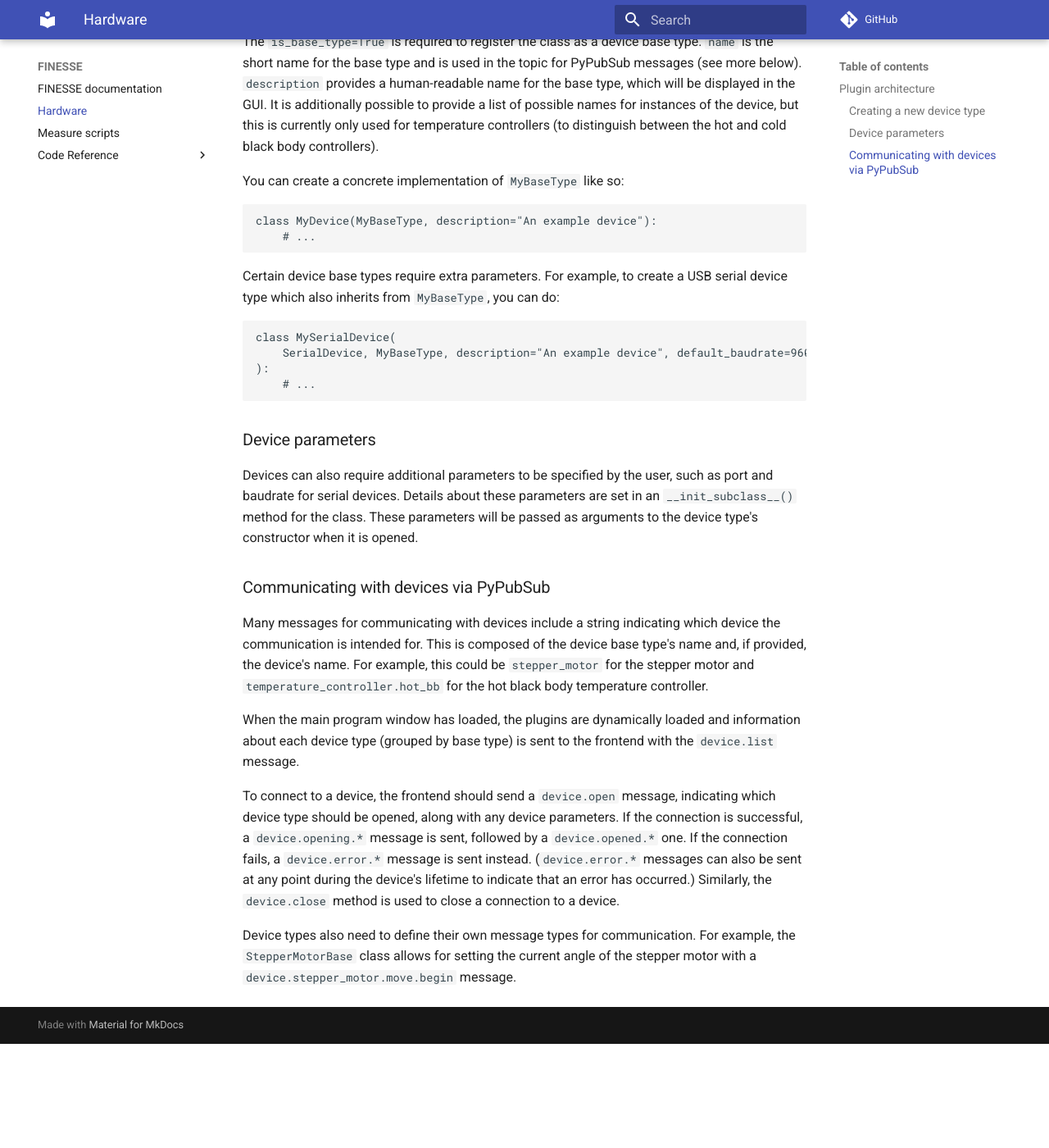
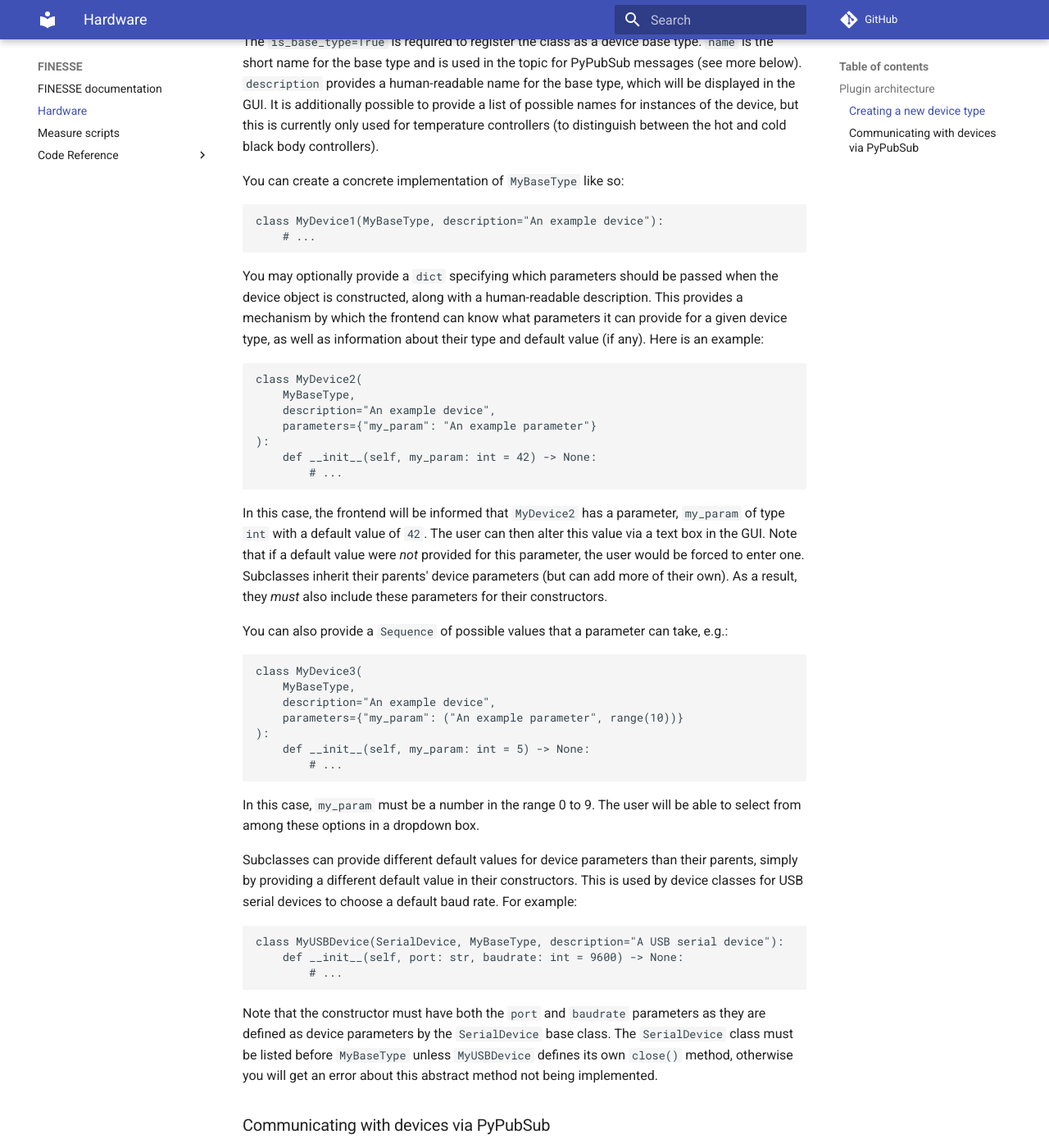
Before and after one commit to ImperialCollegeLondon/FINESSE, an MkDocs documentation site: the page built from docs/hardware.md, in a window 1280 px wide and 1400 px high, scrolled down 1014 px. Shown: the whole window at 82% size. Built offline with MkDocs 1.6.1 and Material for MkDocs 9.7.7, drawn with Linux system fonts in a browser that asks for light colours; comment, search, counter and statistics services are not loaded; before the commit the page ends 2287 px from its top, so only the background shows below that; some of the changed text lies outside the part shown.

Commit message:
Update for changes to hardware code

````diff
--- a/docs/hardware.md
+++ b/docs/hardware.md
@@ -52,38 +52,72 @@ for instances of the device, but this is currently only used for temperature con
 You can create a concrete implementation of `MyBaseType` like so:
 
 ```py
-class MyDevice(MyBaseType, description="An example device"):
+class MyDevice1(MyBaseType, description="An example device"):
     # ...
 ```
 
-Certain device base types require extra parameters. For example, to create a USB serial
-device type which also inherits from `MyBaseType`, you can do:
+You may optionally provide a `dict` specifying which parameters should be passed when
+the device object is constructed, along with a human-readable description. This provides
+a mechanism by which the frontend can know what parameters it can provide for a given
+device type, as well as information about their type and default value (if any). Here is
+an example:
 
 ```py
-class MySerialDevice(
-    SerialDevice, MyBaseType, description="An example device", default_baudrate=9600
+class MyDevice2(
+    MyBaseType,
+    description="An example device",
+    parameters={"my_param": "An example parameter"}
 ):
-    # ...
+    def __init__(self, my_param: int = 42) -> None:
+        # ...
 ```
 
-### Device parameters
+In this case, the frontend will be informed that `MyDevice2` has a parameter, `my_param`
+of type `int` with a default value of `42`. The user can then alter this value via a
+text box in the GUI. Note that if a default value were *not* provided for this
+parameter, the user would be forced to enter one. Subclasses inherit their parents'
+device parameters (but can add more of their own). As a result, they *must* also include
+these parameters for their constructors.
 
-Devices can also require additional parameters to be specified by the user, such as port
-and baudrate for serial devices. Details about these parameters are set in an
-`__init_subclass__()` method for the class. These parameters will be passed as arguments
-to the device type's constructor when it is opened.
+You can also provide a `Sequence` of possible values that a parameter can take, e.g.:
+
+```py
+class MyDevice3(
+    MyBaseType,
+    description="An example device",
+    parameters={"my_param": ("An example parameter", range(10))}
+):
+    def __init__(self, my_param: int = 5) -> None:
+        # ...
+```
+
+In this case, `my_param` must be a number in the range 0 to 9. The user will be able to
+select from among these options in a dropdown box.
+
+Subclasses can provide different default values for device parameters than their
+parents, simply by providing a different default value in their constructors. This is
+used by device classes for USB serial devices to choose a default baud rate. For
+example:
+
+```py
+class MyUSBDevice(SerialDevice, MyBaseType, description="A USB serial device"):
+    def __init__(self, port: str, baudrate: int = 9600) -> None:
+        # ...
+```
+
+Note that the constructor must have both the `port` and `baudrate` parameters as they
+are defined as device parameters by the `SerialDevice` base class. The `SerialDevice`
+class must be listed before `MyBaseType` unless `MyUSBDevice` defines its own `close()`
+method, otherwise you will get an error about this abstract method not being
+implemented.
 
 ### Communicating with devices via PyPubSub
 
 Many messages for communicating with devices include a string indicating which device
-the communication is intended for. This is composed of the device base type's name and,
-if provided, the device's name. For example, this could be `stepper_motor` for the
-stepper motor and `temperature_controller.hot_bb` for the hot black body temperature
-controller.
-
-When the main program window has loaded, the plugins are dynamically loaded and
-information about each device type (grouped by base type) is sent to the frontend with
-the `device.list` message.
+the communication is intended for (prefixed by `device.`). This is composed of the
+device base type's name and, if provided, the device's name. For example, this could be
+`stepper_motor` for the stepper motor and `temperature_controller.hot_bb` for the hot
+black body temperature controller.
 
 To connect to a device, the frontend should send a `device.open` message, indicating
 which device type should be opened, along with any device parameters. If the connection
@@ -93,6 +127,13 @@ one. If the connection fails, a `device.error.*` message is sent instead.
 indicate that an error has occurred.) Similarly, the `device.close` method is used to
 close a connection to a device.
 
+If the frontend sends a `device.list.request` message all of the plugins are loaded and
+information about each device type (grouped by base type) is sent to the frontend with
+the `device.list.response` message. Note that this step is not required in order to open
+a device: if the name of the plugin and values for parameters are known (e.g. if the
+user is connecting to a predefined hardware set), it is sufficient to just send the
+`device.open` message.
+
 Device types also need to define their own message types for communication. For example,
 the `StepperMotorBase` class allows for setting the current angle of the stepper motor
 with a `device.stepper_motor.move.begin` message.
````
